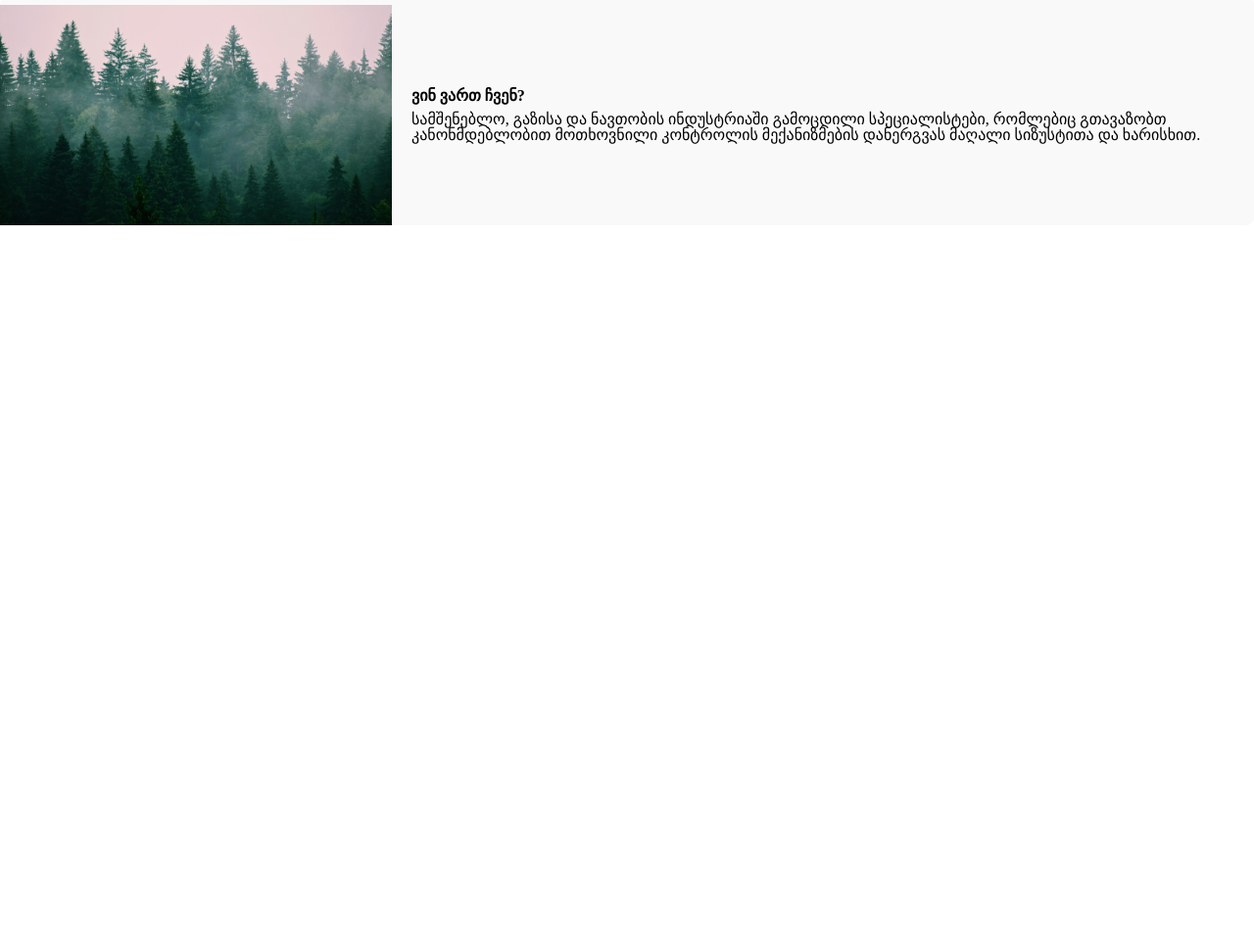
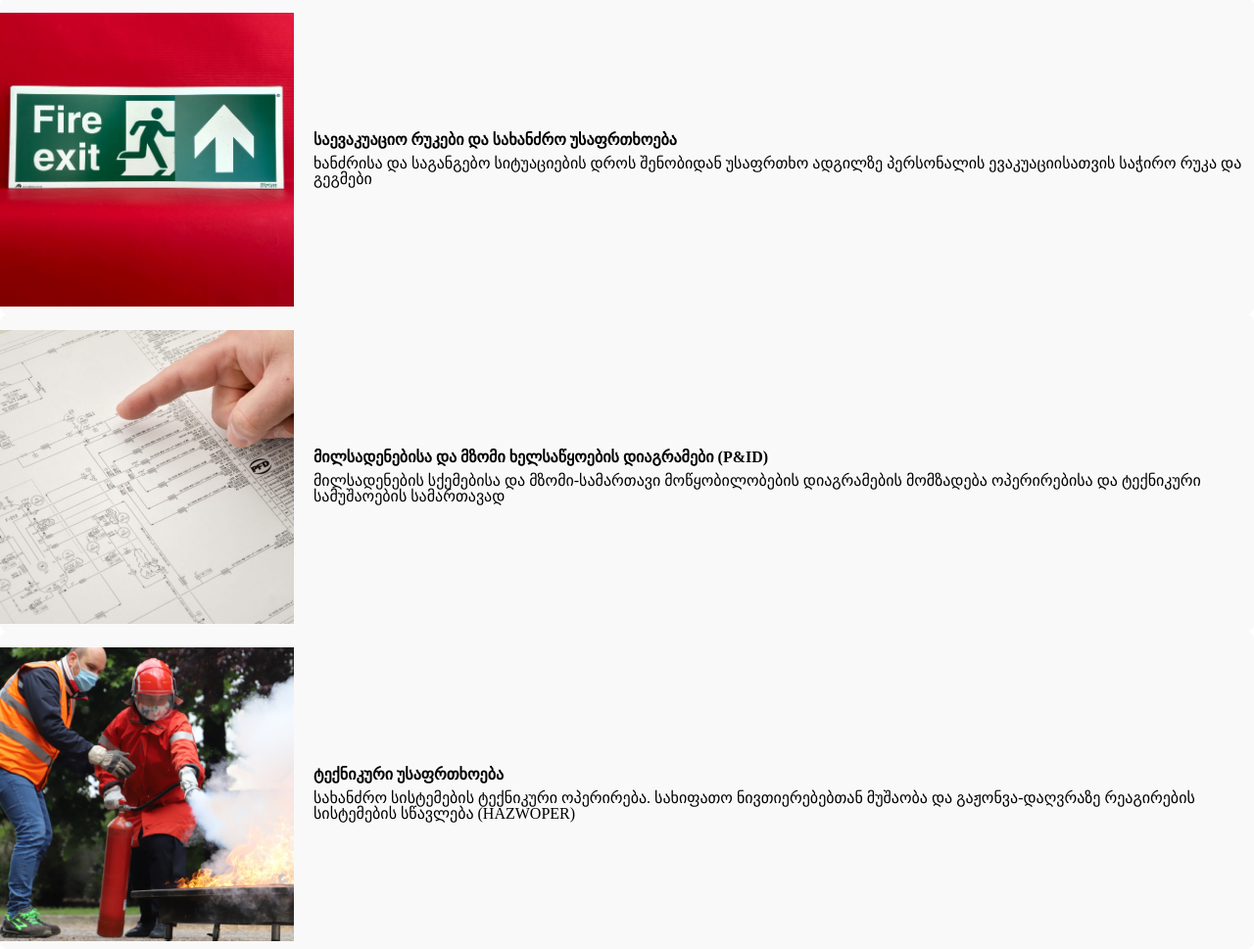
Before and after one commit to asanidzeiveri/webops, a plain HTML site: page index.html in a window 1280 px wide. Shown: the part 740-1709 px from the top of the page at 98% size. Before the commit the page ends 970 px from the top, so only its background shows below. Drawn offline with Linux system fonts and the light colour scheme; a web font is replaced by a local one.

Commit message:
Major Changes in style and index

```diff
--- a/index.html
+++ b/index.html
@@ -44,15 +44,35 @@
     <div class="fade-item" style="--index: 1;"><img src="images/icons/pid.png" alt=""><p>P&ID (მილსადენების და მზომი ხელსაწყოების დიაგრამები)</p></div>
     <div class="fade-item" style="--index: 2;"><img src="images/icons/trainings.png" alt=""><p>ტექნიკური უსაფრთხოების ტრენინგები</p></div>
   </div>
-     <!-- media container -->
+     <!-- media container ABOUT FIRE-->
   <div class="media-container">
-    <img src="randomImages/forest.jpg" alt="Description of image" class="media-image">
+    <img src="randomImages/fireexit.jpg" alt="Description of image" class="media-image">
     <div class="media-text">
-      <h2>ვინ ვართ ჩვენ?</h2>
-      <p>სამშენებლო, გაზისა და ნავთობის ინდუსტრიაში გამოცდილი სპეციალისტები, რომლებიც გთავაზობთ კანონმდებლობით მოთხოვნილი კონტროლის მექანიზმების დანერგვას მაღალი სიზუსტითა და ხარისხით.</p>
+      <h2>საევაკუაციო რუკები და სახანძრო უსაფრთხოება</h2>
+      <p>ხანძრისა და საგანგებო სიტუაციების დროს შენობიდან უსაფრთხო ადგილზე პერსონალის ევაკუაციისათვის საჭირო რუკა და გეგმები</p>
     </div>
   </div>
 
+     <!-- media container ABOUT P&ID-->
+     <div class="media-container">
+      <img src="randomImages/pid.jpg" alt="Description of image" class="media-image">
+      <div class="media-text">
+        <h2>მილსადენებისა და მზომი ხელსაწყოების დიაგრამები (P&ID)</h2>
+        <p>მილსადენების სქემებისა და მზომი-სამართავი მოწყობილობების დიაგრამების მომზადება ოპერირებისა და ტექნიკური სამუშაოების სამართავად</p>
+      </div>
+
+
+   </div>
+     <!-- media container ABOUT P&ID-->
+     <div class="media-container">
+      <img src="randomImages/fireTraining.png" alt="Description of image" class="media-image">
+      <div class="media-text">
+        <h2>ტექნიკური უსაფრთხოება</h2>
+        <p>სახანძრო სისტემების ტექნიკური ოპერირება. სახიფათო ნივთიერებებთან მუშაობა და გაჟონვა-დაღვრაზე რეაგირების სისტემების სწავლება (HAZWOPER)</p>
+      </div>
+
+
+   </div>
 </body>
 <script src="navigation.js"></script>
 
--- a/style.css
+++ b/style.css
@@ -143,9 +143,11 @@ nav{
       }
 
       .media-image {
-        width: 400px;        /* Set your desired width for the image */
+        width: 300px;        /* Set your desired width for the image */
         height: auto;        /* Keeps the image aspect ratio intact */
         object-fit: cover;   /* Prevents the image from distorting if heights vary */
+        padding-top: 8px;
+        padding-bottom: 8px;
         /* border-radius: 4px; */
       }
 
@@ -203,7 +205,7 @@ nav{
       }
 
 
-      /* responsiveness */
+      /* responsiveness ---------------------[]*/
 @media (max-width: 768px){
     nav{
         flex-wrap: wrap;
@@ -254,6 +256,7 @@ nav{
     }
     .fade-item p{
       font-size: 14px;
+      width:200px;
     }
 
     .hero-container {
@@ -266,7 +269,7 @@ nav{
 
       /* 3. Give the container dimensions */
       width: 100%;
-      min-height: 300px;             /* Adjust the height as needed */
+      min-height: 280px;             /* Adjust the height as needed */
 
       /* 4. Center the inner text vertically and horizontally */
       display: flex;
```
Also changed, not shown: images/DD.jpg (deleted), images/icons/threed.png (deleted), images/icons/trainings.png, images/logo.png (deleted), randomImages/fireTraining.png (added), randomImages/fireexit.jpg (added), randomImages/forest.jpg (deleted), randomImages/pid.jpg (added).
